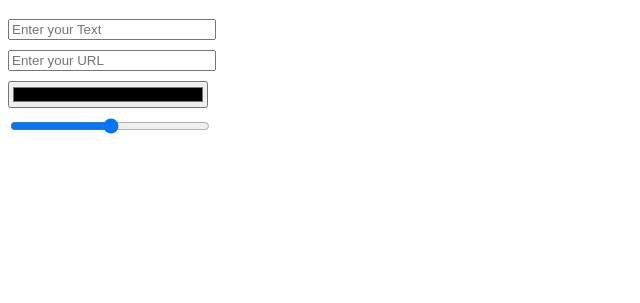
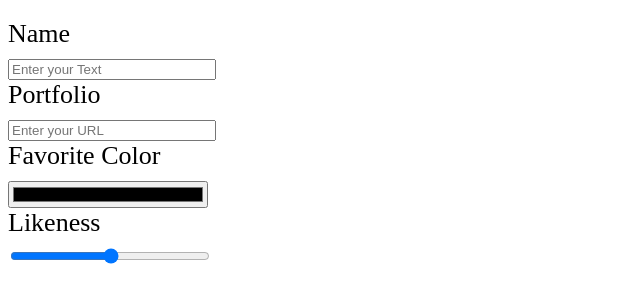
Before and after one commit to acciojob/html-feedback-form-MohammedAftabP, a website: page main.html in a window 1280 px wide. Shown: the part 61-364 px from the top of the page, without its empty margins (0-640 px from the left). Drawn offline with Linux system fonts and the light colour scheme.

Commit message:
created a submission

```diff
--- a/main.html
+++ b/main.html
@@ -12,11 +12,16 @@
     <script type="text/javascript" src="./script.js">
 </script>
 	<h1>HTML Feedback Form</h1>
+
+
+
+
+
 	<form method="post">
-	<input type="text" placeholder="Enter your Text" id="name" minlength="3" maxlength="50"; >
-	<input type="url" placeholder="Enter your URL" id="portfolio" required="required">
-	<input type="color" placeholder="Enter your Color" id="favColor" >
-	<input type="range" placeholder="Enter your Range" id="likeness" min="1" max="100">
+	<label for="Name">Name</label><input type="text" placeholder="Enter your Text" id="name" minlength="3" maxlength="50"; >
+	<label for="Portfolio">Portfolio</label><input type="url" placeholder="Enter your URL" id="portfolio" required="required">
+    <label for="Favorite Color">Favorite Color</label><input type="color" placeholder="Enter your Color" id="favColor" >
+	<label for="Likeness">Likeness</label><input type="range" placeholder="Enter your Range" id="likeness" min="1" max="100">
 
 	</form>
 
--- a/styles.css
+++ b/styles.css
@@ -1,5 +1,8 @@
 
 /* Your CSS Code here. */
+form{
+
+}
 input{
 	margin-top:10px;
 	display:flex;
```
